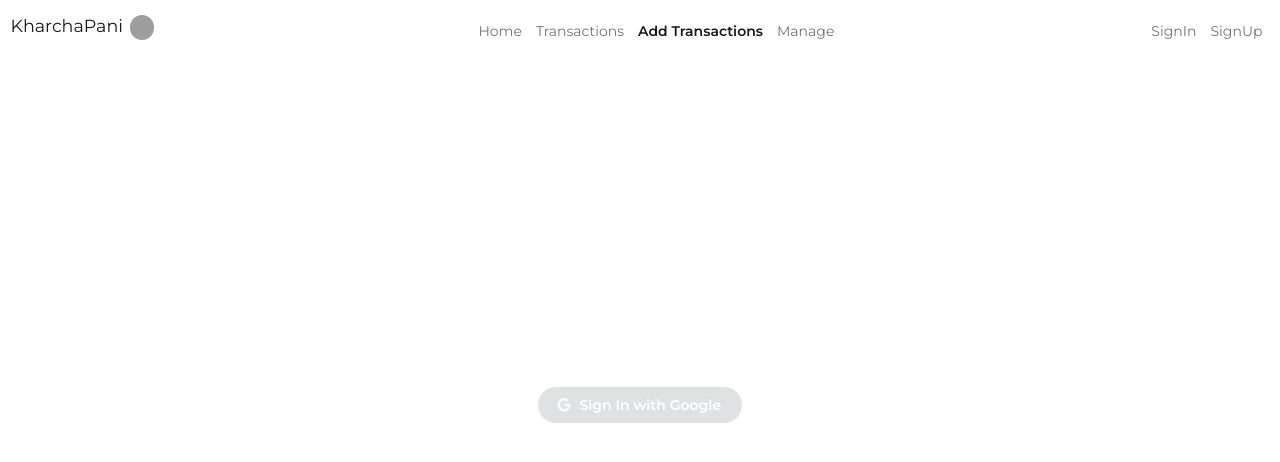
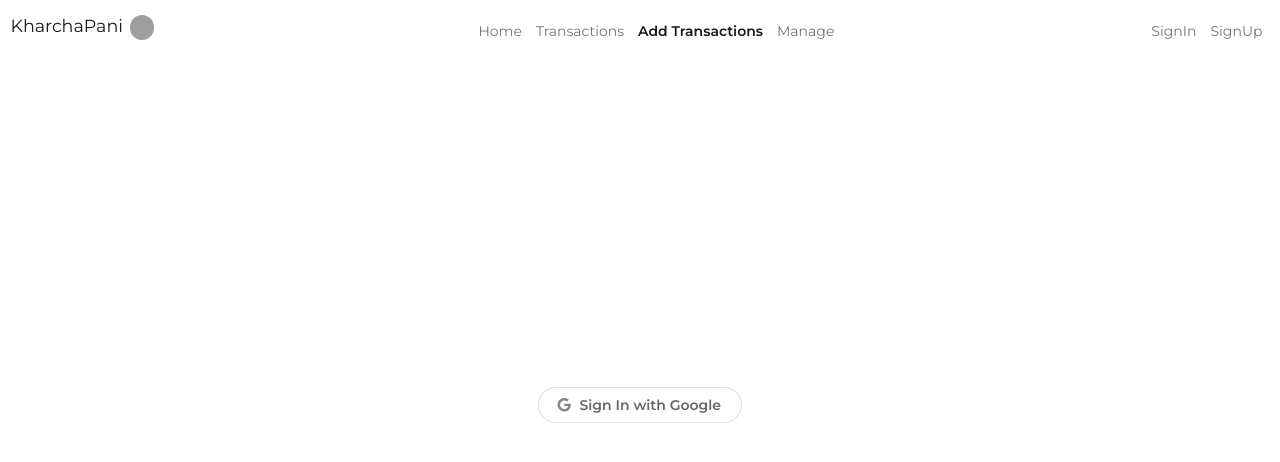
Before and after one commit to darkNoivern/KharchaPani, a React (Create React App) app: page /add in a window 1280 px wide. Shown: the top 462 px of the page. Built offline with nearby package versions, Linux system fonts and the light colour scheme; no server answers; the database is empty; grey boxes are pictures that could not be loaded.

Commit message:
Signin basic button

```diff
--- a/src/components/Signin.jsx
+++ b/src/components/Signin.jsx
@@ -135,7 +135,7 @@ const SignIn = (props) => {
                                 setErr(false);
                                 setAlert(false);
                             }}
-                            className='button ui bg-gate text-white mouse400 sign-round sign-btn mx-0 my-3'>
+                            className='button basic ui bg-gate text-white mouse400 sign-round sign-btn mx-0 my-3'>
                             <i class="google icon me-2"></i>
                             Sign In with Google
                         </button>
```
